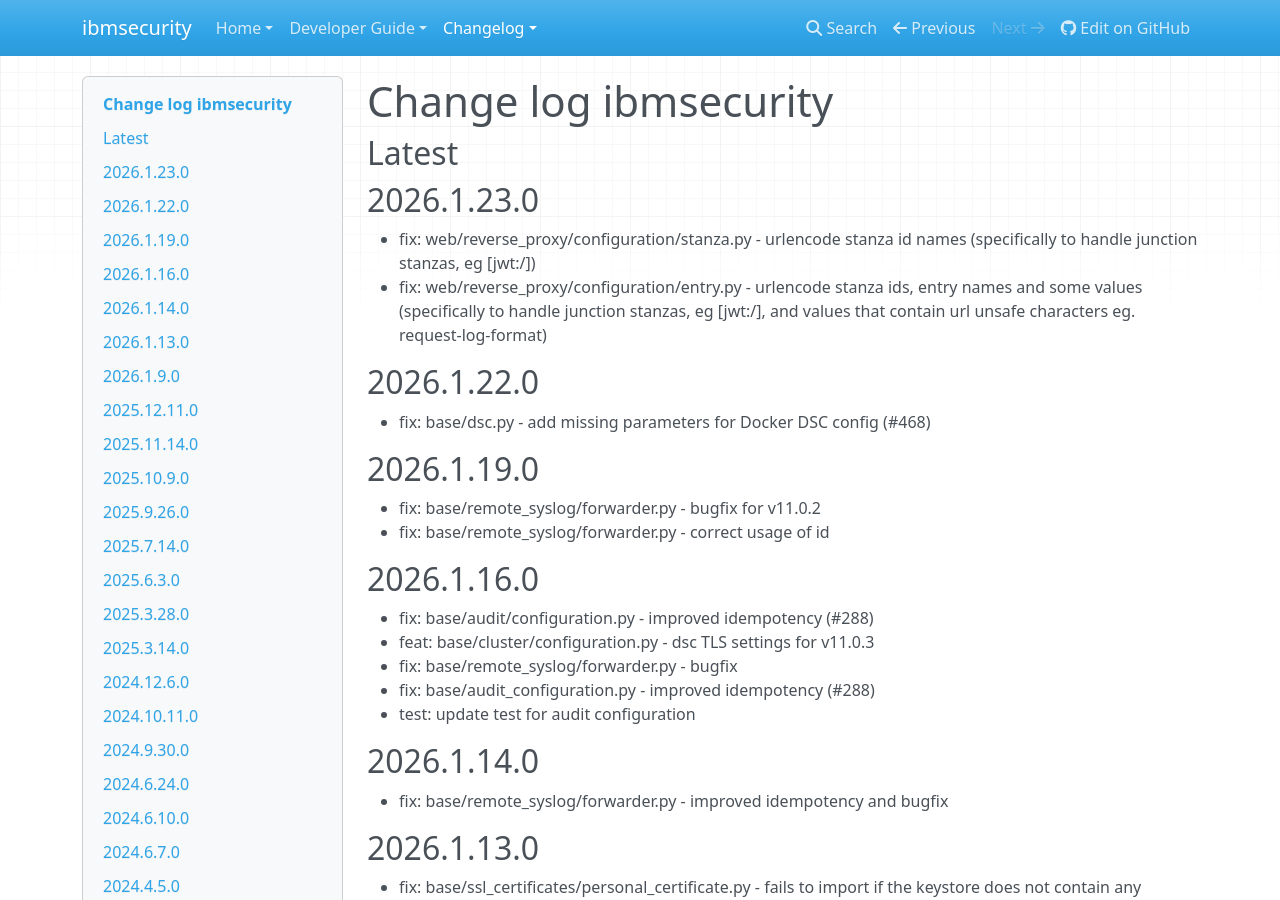
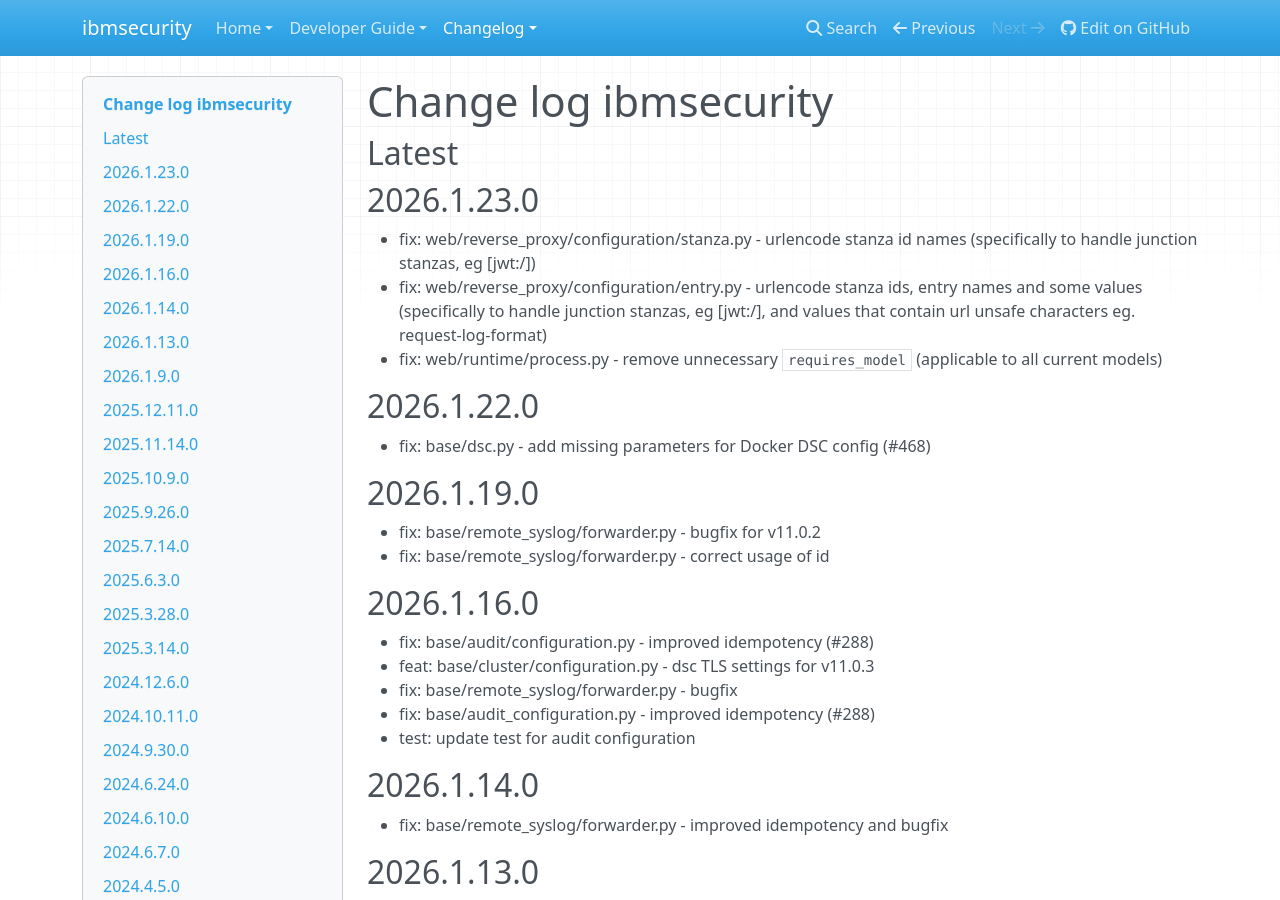
Before and after one commit to IBM-Security/ibmsecurity, an MkDocs documentation site: the page built from docs/changelog.md, in a window 1280 px wide and 900 px high. Built offline with MkDocs 1.6.1, drawn with Linux system fonts in a browser that asks for light colours; nearby versions of some CDN libraries.

Commit message:
docs: update changelog
Signed-off-by: Tom Bosmans <tom.bosmans@be.ibm.com>

```diff
--- a/docs/changelog.md
+++ b/docs/changelog.md
@@ -7,6 +7,7 @@
 - fix: web/reverse_proxy/configuration/stanza.py - urlencode stanza id names (specifically to handle junction stanzas, eg [jwt:/])
 - fix: web/reverse_proxy/configuration/entry.py - urlencode stanza ids, entry names and some values (specifically to handle junction stanzas, eg [jwt:/],
   and values that contain url unsafe characters eg. request-log-format)
+- fix: web/runtime/process.py - remove unnecessary `requires_model` (applicable to all current models)
 
 ## 2026.1.22.0
 
```
